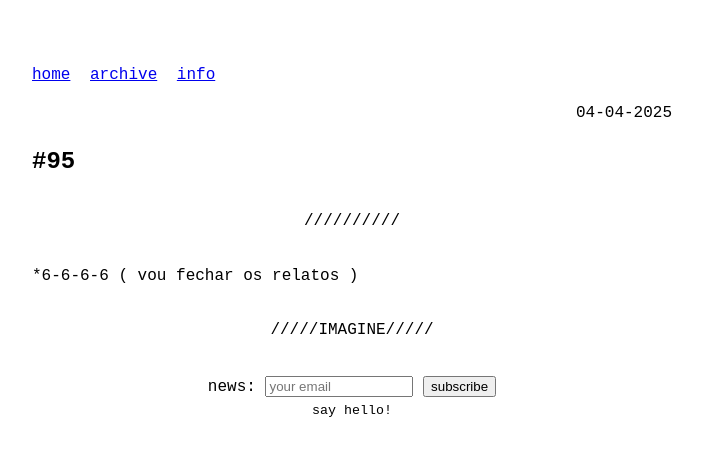
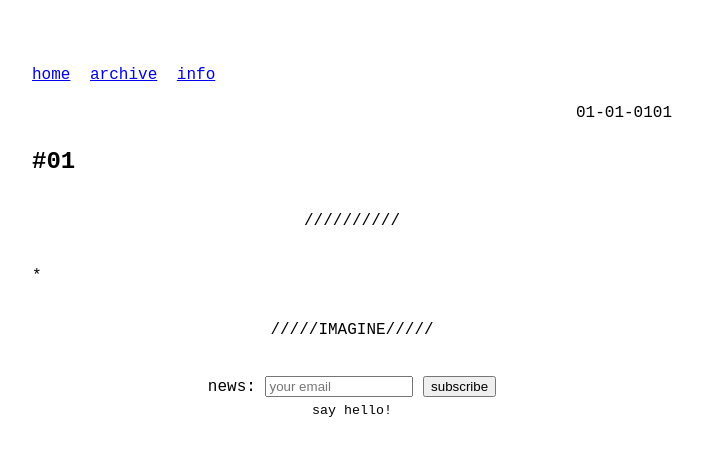
Before and after one commit to odaniloluna/odaniloluna.github.io, a Jekyll site: the page built from _posts/0101-01-01-#01.md, in a window 1280 px wide. Shown: the top 456 px of the page, without its empty margins (288-990 px from the left). Built offline with Jekyll 4.4.1, drawn with Linux system fonts in a browser that asks for light colours.

Commit message:
Update and rename 2025-04-04-#95.md to 0101-01-01-#01.md

```diff
--- a/_posts/2025-04-04-#95.md
+++ b/_posts/0101-01-01-#01.md
@@ -5,4 +5,4 @@ slug: #95
 ---
 ---
 <p class="description" style="text-align: justify;">
-*6-6-6-6 ( vou fechar os relatos )
+*
```
